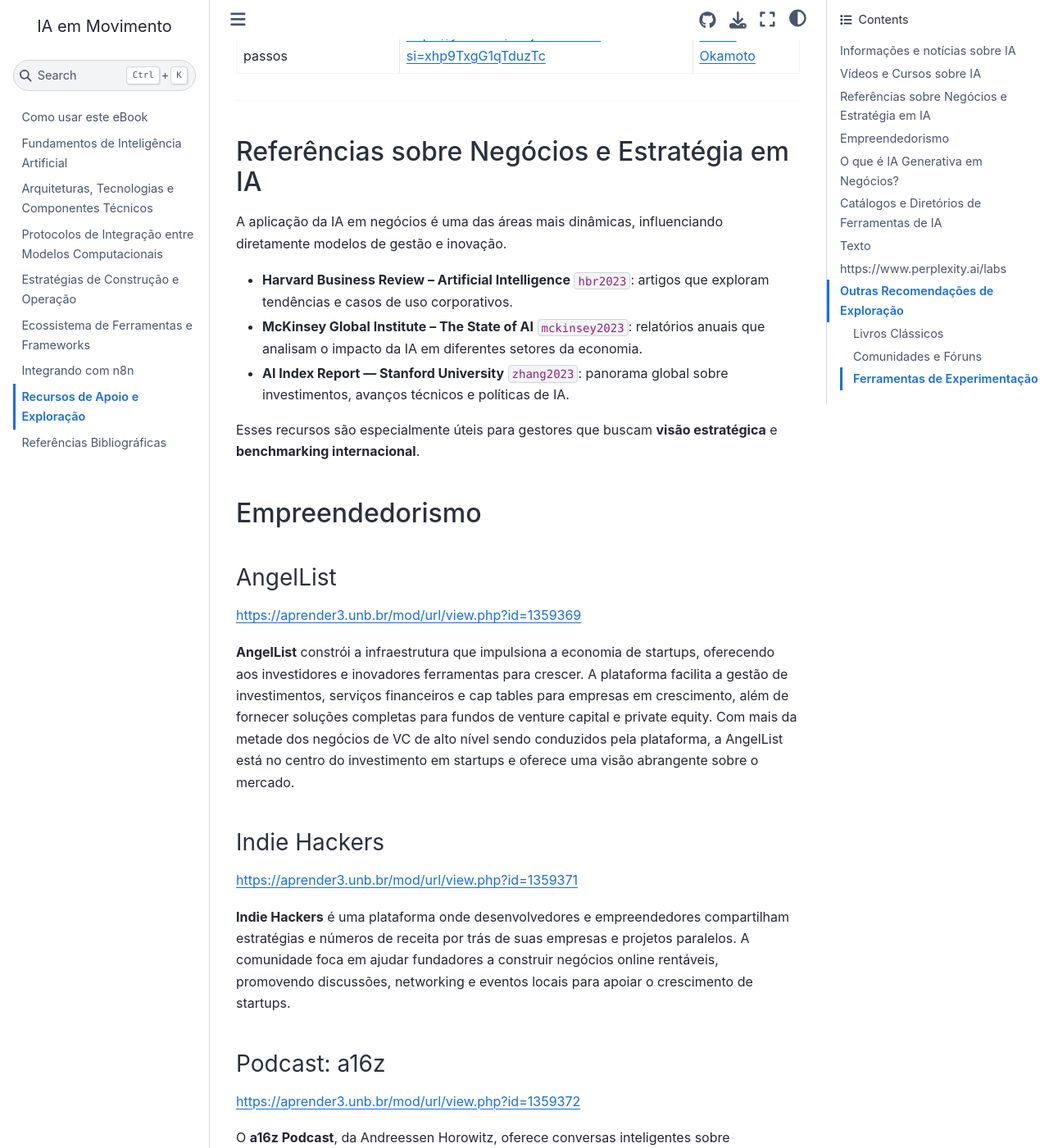
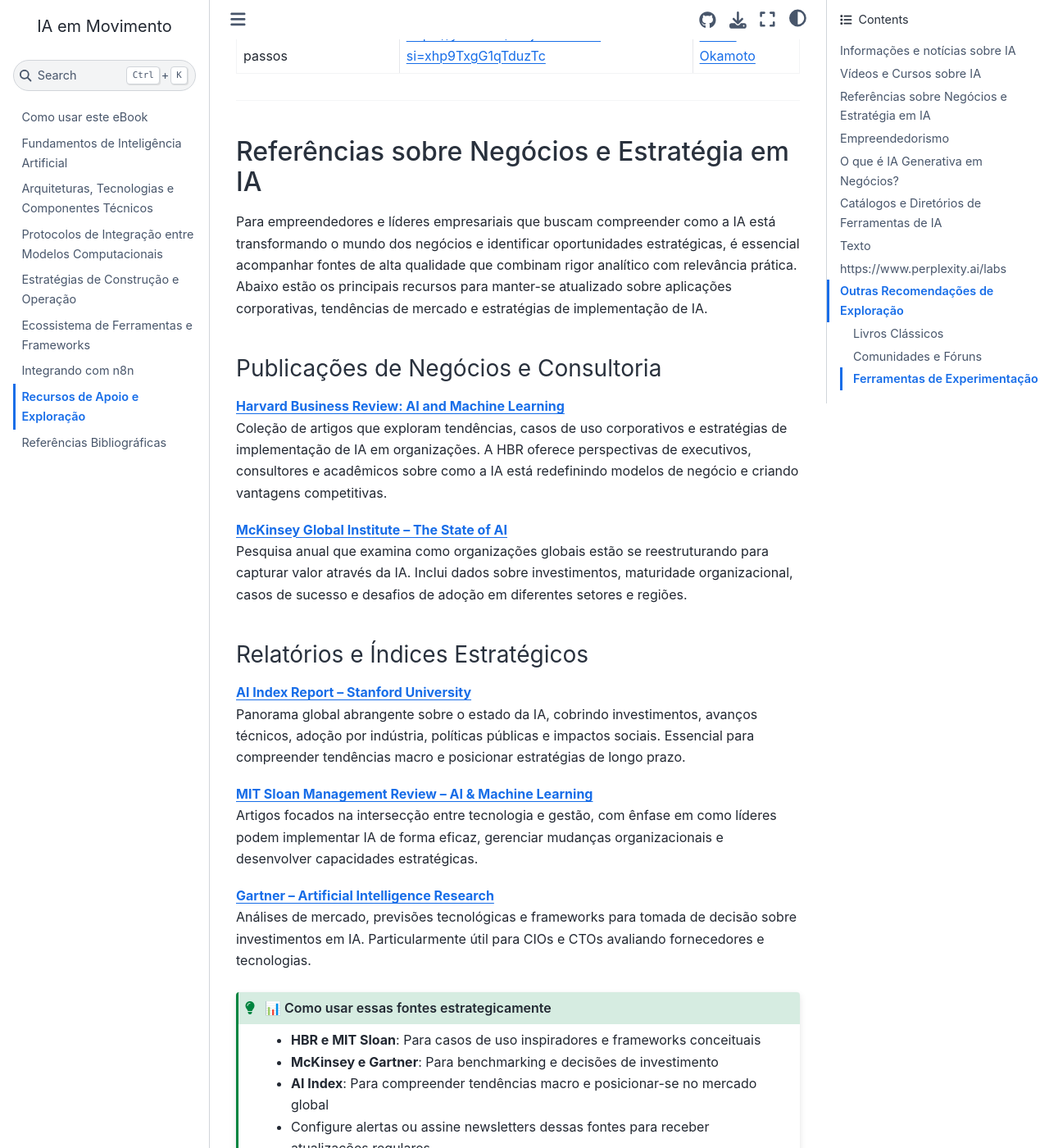
Before and after one commit to unb-lamfo-negocios-ai/LivroIAemMovimento, a Jupyter Book: the page built from capitulos/capRecursosDeApoio.md, in a window 1280 px wide and 1400 px high, scrolled down 10937 px. Shown: the whole window at 82% size. Built offline with Jupyter Book 1.0.4 settings and Sphinx 7.4.7 and the Sphinx Book theme 1.1.4, drawn with Linux system fonts in a browser that asks for light colours; pages that are not in the unit, such as notebooks, are missing from menus; cross-references to code outside the pages are shown as plain code.

Commit message:
Update capRecursosDeApoio.md

```diff
--- a/capitulos/capRecursosDeApoio.md
+++ b/capitulos/capRecursosDeApoio.md
@@ -174,13 +174,35 @@
 
 ## Referências sobre Negócios e Estratégia em IA
 
-A aplicação da IA em negócios é uma das áreas mais dinâmicas, influenciando diretamente modelos de gestão e inovação.
+Para empreendedores e líderes empresariais que buscam compreender como a IA está transformando o mundo dos negócios e identificar oportunidades estratégicas, é essencial acompanhar fontes de alta qualidade que combinam rigor analítico com relevância prática. Abaixo estão os principais recursos para manter-se atualizado sobre aplicações corporativas, tendências de mercado e estratégias de implementação de IA.
 
-- **Harvard Business Review – Artificial Intelligence** {cite}`hbr2023`: artigos que exploram tendências e casos de uso corporativos.
-- **McKinsey Global Institute – The State of AI** {cite}`mckinsey2023`: relatórios anuais que analisam o impacto da IA em diferentes setores da economia.
-- **AI Index Report — Stanford University** {cite}`zhang2023`: panorama global sobre investimentos, avanços técnicos e políticas de IA.
+### Publicações de Negócios e Consultoria
 
-Esses recursos são especialmente úteis para gestores que buscam **visão estratégica** e **benchmarking internacional**.
+**[Harvard Business Review: AI and Machine Learning](https://hbr.org/topic/subject/ai-and-machine-learning)**
+Coleção de artigos que exploram tendências, casos de uso corporativos e estratégias de implementação de IA em organizações. A HBR oferece perspectivas de executivos, consultores e acadêmicos sobre como a IA está redefinindo modelos de negócio e criando vantagens competitivas.
+
+**[McKinsey Global Institute – The State of AI](https://www.mckinsey.com/featured-insights/mckinsey-global-surveys/the-state-of-ai)**
+Pesquisa anual que examina como organizações globais estão se reestruturando para capturar valor através da IA. Inclui dados sobre investimentos, maturidade organizacional, casos de sucesso e desafios de adoção em diferentes setores e regiões.
+
+### Relatórios e Índices Estratégicos
+
+**[AI Index Report – Stanford University](https://hai.stanford.edu/ai-index)**
+Panorama global abrangente sobre o estado da IA, cobrindo investimentos, avanços técnicos, adoção por indústria, políticas públicas e impactos sociais. Essencial para compreender tendências macro e posicionar estratégias de longo prazo.
+
+**[MIT Sloan Management Review – AI & Machine Learning](https://sloanreview.mit.edu/tag/artificial-intelligence/)**
+Artigos focados na intersecção entre tecnologia e gestão, com ênfase em como líderes podem implementar IA de forma eficaz, gerenciar mudanças organizacionais e desenvolver capacidades estratégicas.
+
+**[Gartner – Artificial Intelligence Research](https://www.gartner.com/en/information-technology/insights/artificial-intelligence)**
+Análises de mercado, previsões tecnológicas e frameworks para tomada de decisão sobre investimentos em IA. Particularmente útil para CIOs e CTOs avaliando fornecedores e tecnologias.
+
+:::{admonition} 📊 Como usar essas fontes estrategicamente
+:class: tip
+
+- **HBR e MIT Sloan**: Para casos de uso inspiradores e frameworks conceituais
+- **McKinsey e Gartner**: Para benchmarking e decisões de investimento
+- **AI Index**: Para compreender tendências macro e posicionar-se no mercado global
+- Configure alertas ou assine newsletters dessas fontes para receber atualizações regulares
+:::
 
 ## Empreendedorismo
 
```
